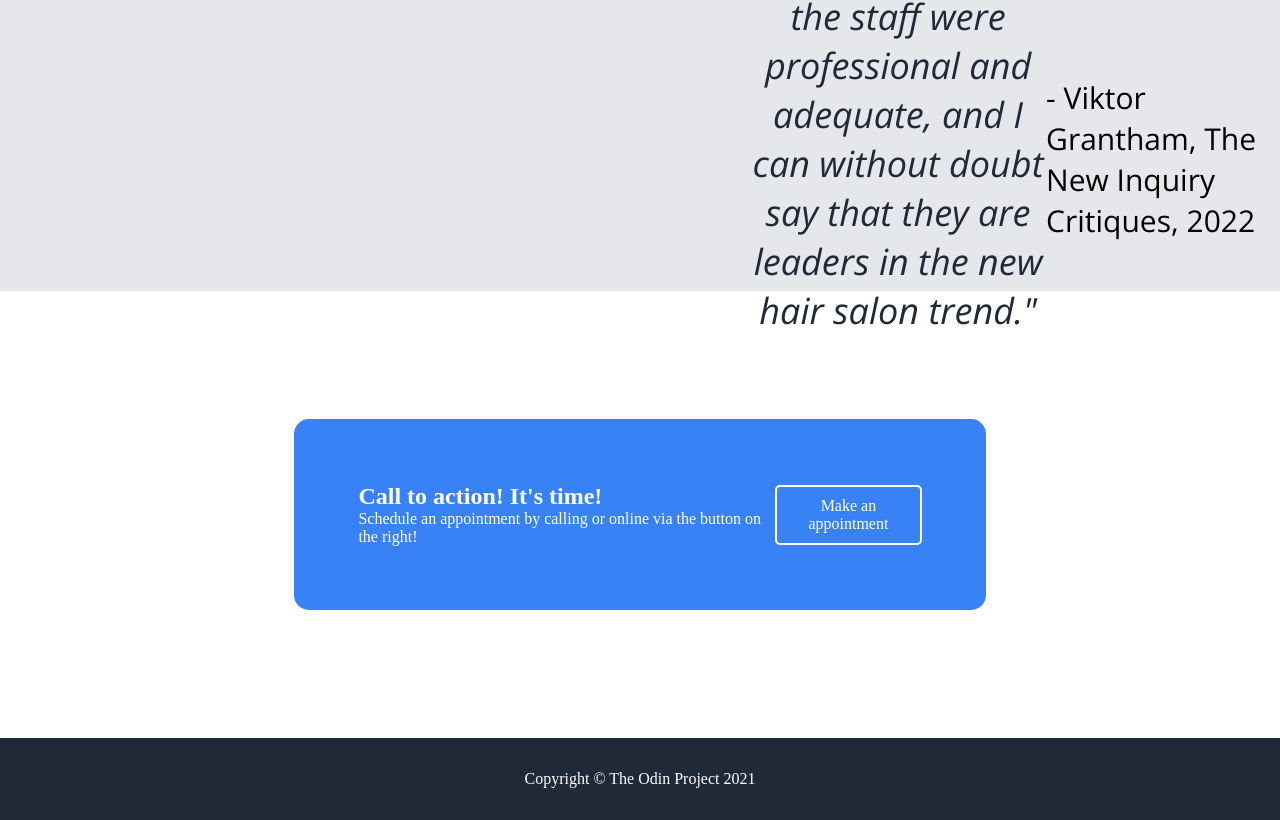
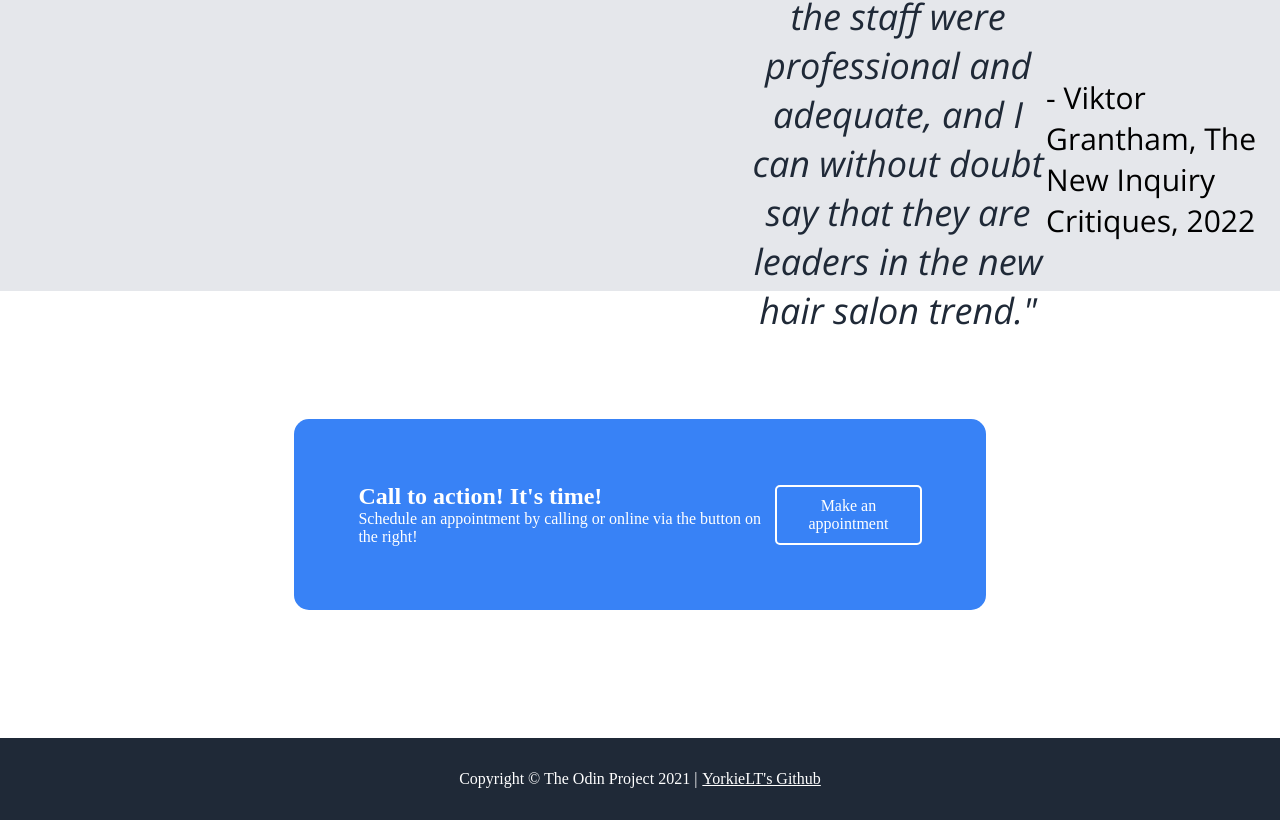
Before and after one commit to YorkieLT/Gentleman_Barbershop, a plain HTML site: page index.html in a window 1280 px wide. Shown: the part 1643-2463 px from the top of the page. Drawn offline with nearby package versions, Linux system fonts and the light colour scheme.

Commit message:
Add Link to footer

```diff
--- a/index.html
+++ b/index.html
@@ -99,7 +99,8 @@
         </div>
 
         <footer>
-            Copyright &copy; The Odin Project 2021
+            Copyright &copy; The Odin Project 2021 |
+            <a href="https://github.com/YorkieLT">YorkieLT's Github</a>
         </footer>
 
     </div>
--- a/landingpagestyle.css
+++ b/landingpagestyle.css
@@ -247,3 +247,8 @@ footer {
   justify-content: center;
   padding: 2em 0;
 }
+
+footer a {
+  color: #FFF;
+  margin-left: 5px;
+}
```
